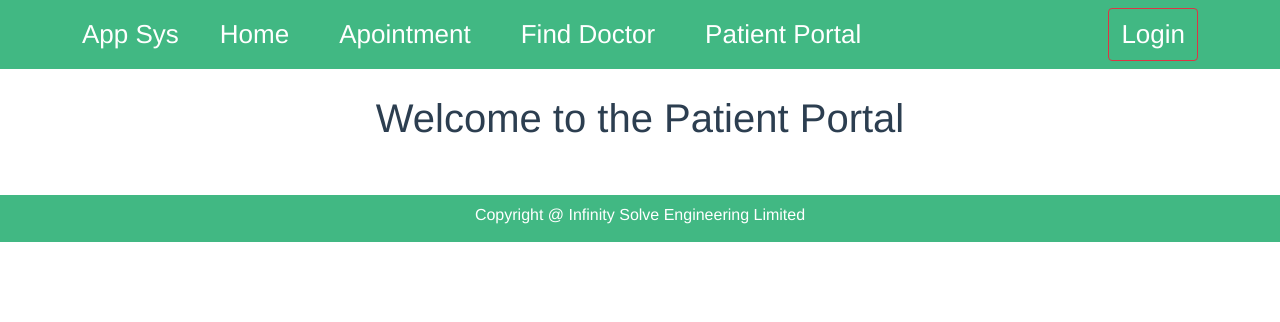
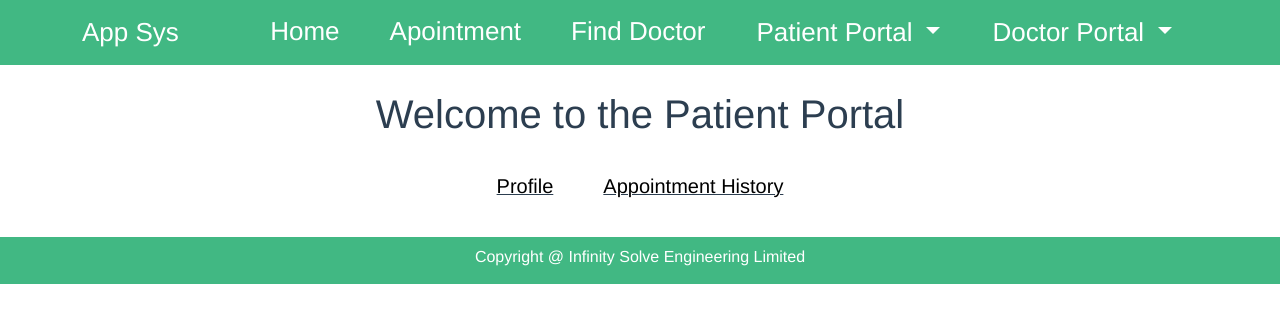
Before and after one commit to Arik096/app_sys_FE, a Vue app: page /patienthome in a window 1280 px wide. Shown: the top 322 px of the page. Built offline with nearby package versions, Linux system fonts and the light colour scheme.

Commit message:
navbar edited

```diff
--- a/src/components/NavBar.vue
+++ b/src/components/NavBar.vue
@@ -13,7 +13,7 @@
       >
         <span class="navbar-toggler-icon"></span>
       </button>
-      <div class="collapse navbar-collapse" id="navbarTogglerDemo02">
+      <div class="collapse navbar-collapse" id="navbar-right-aling">
         <ul class="navbar-nav me-auto mb-2 mb-lg-0">
           <li class="nav-item">
             <router-link to="/">Home</router-link>
@@ -25,16 +25,76 @@
             <router-link :to="{ name: 'FindDoctor' }">Find Doctor</router-link>
           </li>
           <li class="nav-item">
-            <router-link :to="{ name: 'PatientPortal' }"
-              >Patient Portal</router-link
-            >
+            <div class="dropdown">
+              <a
+                id="Patient_portal_button_dropdown"
+                class="btn dropdown-toggle"
+                role="button"
+                data-bs-toggle="dropdown"
+              >
+                Patient Portal
+              </a>
+
+              <ul class="dropdown-menu" aria-labelledby="dropdownMenuLink">
+                <li>
+                  <a class="dropdown-item"
+                    ><router-link :to="{ name: 'PatientPortal' }"
+                      >Login</router-link
+                    ></a
+                  >
+                </li>
+                <li>
+                  <a class="dropdown-item"
+                    ><router-link :to="{ name: 'PatientProfile' }"
+                      >Profile</router-link
+                    ></a
+                  >
+                </li>
+                <li>
+                  <a class="dropdown-item"
+                    ><router-link :to="{ name: 'AppointmentHistoryPatient' }"
+                      >History</router-link
+                    ></a
+                  >
+                </li>
+              </ul>
+            </div>
+          </li>
+          <li class="nav-item">
+            <div class="dropdown">
+              <a
+                id="Patient_portal_button_dropdown"
+                class="btn dropdown-toggle"
+                role="button"
+                data-bs-toggle="dropdown"
+              >
+                Doctor Portal
+              </a>
+
+              <ul class="dropdown-menu" aria-labelledby="dropdownMenuLink">
+                <li>
+                  <a class="dropdown-item"
+                    ><router-link :to="{ name: 'DoctorPortal' }">Login</router-link></a
+                  >
+                </li>
+                <li>
+                  <a class="dropdown-item"
+                    ><router-link :to="{ name: 'PatientProfile' }"
+                      >Profile</router-link
+                    ></a
+                  >
+                </li>
+                <li>
+                  <a class="dropdown-item"
+                    ><router-link :to="{ name: 'AppointmentHistoryPatient' }"
+                      >History</router-link
+                    ></a
+                  >
+                </li>
+              </ul>
+            </div>
           </li>
         </ul>
-        <div class="d-flex">
-          <button class="btn btn-outline-danger">
-            <router-link :to="{ name: 'DoctorPortal' }">Login</router-link>
-          </button>
-        </div>
       </div>
     </div>
   </nav>
@@ -57,4 +117,10 @@ li {
   color: #ffffff !important;
   font-size: 26px !important;
 }
+#Patient_portal_button_dropdown {
+  padding: 0px !important;
+}
+#navbar-right-aling{
+  flex-grow: inherit;
+}
 </style>
--- /dev/null
+++ b/src/components/PatientComponent/AppointmentHistoryPatient.vue
@@ -0,0 +1,13 @@
+<template>
+  <h1>Appointment History</h1>
+</template>
+
+<script>
+export default {
+
+}
+</script>
+
+<style>
+
+</style>
--- /dev/null
+++ b/src/components/PatientComponent/PatientProfile.vue
@@ -0,0 +1,13 @@
+<template>
+  <h1>Patient Profile</h1>
+</template>
+
+<script>
+export default {
+
+}
+</script>
+
+<style>
+
+</style>
--- a/src/router/index.js
+++ b/src/router/index.js
@@ -8,6 +8,10 @@ import DoctorPortal from "../views/DoctorPortal.vue";
 
 import DoctorHome from "../views/DoctorViews/DoctorHome.vue";
 import PatientHome from "../views/PatientViews/PatientHome.vue";
+
+
+import PatientProfile from "../components/PatientComponent/PatientProfile.vue";
+import AppointmentHistoryPatient from "../components/PatientComponent/AppointmentHistoryPatient.vue";
 
 const routes = [
   {
@@ -47,6 +51,17 @@ const routes = [
     name: "PatientHome",
     component: PatientHome,
   },
+
+  {
+    path: "/patientprofile",
+    name: "PatientProfile",
+    component: PatientProfile,
+  },
+  {
+    path: "/appointmenthistory",
+    name: "AppointmentHistoryPatient",
+    component: AppointmentHistoryPatient,
+  },
 ];
 
 const router = createRouter({
--- a/src/views/PatientViews/PatientHome.vue
+++ b/src/views/PatientViews/PatientHome.vue
@@ -1,20 +1,39 @@
 <template>
-<div class="container">
-  <div class="col">
-    <div class="row">
+  <div class="container">
+    <div class="col">
+      <div class="row">
         <h1>Welcome to the Patient Portal</h1>
+        <ul id="patient_nav">
+          <li id="patient_nav_li">
+            <router-link :to="{ name: 'PatientProfile' }">Profile</router-link>
+          </li>
+          <li id="patient_nav_li">
+            <router-link :to="{ name: 'AppointmentHistoryPatient' }"
+              >Appointment History</router-link
+            >
+          </li>
+        </ul>
+      </div>
     </div>
   </div>
-</div>
-
 </template>
 
 <script>
-export default {
-
-}
+export default {};
 </script>
 
 <style>
-
+#patient_nav {
+  display: flex;
+  justify-content: center;
+  align-items: center;
+}
+#patient_nav_li{
+  list-style: none;
+  text-decoration: underline;
+}
+#patient_nav_li a{
+  color: black !important;
+  font-size: 20px !important;
+}
 </style>
```
